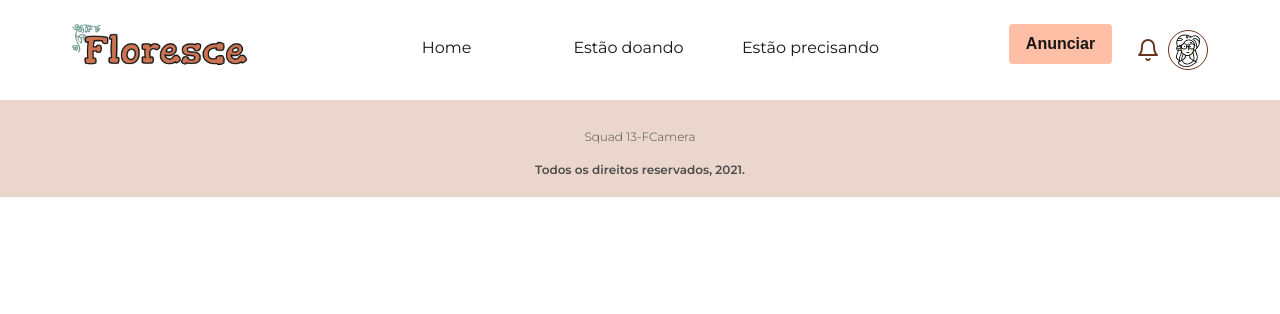
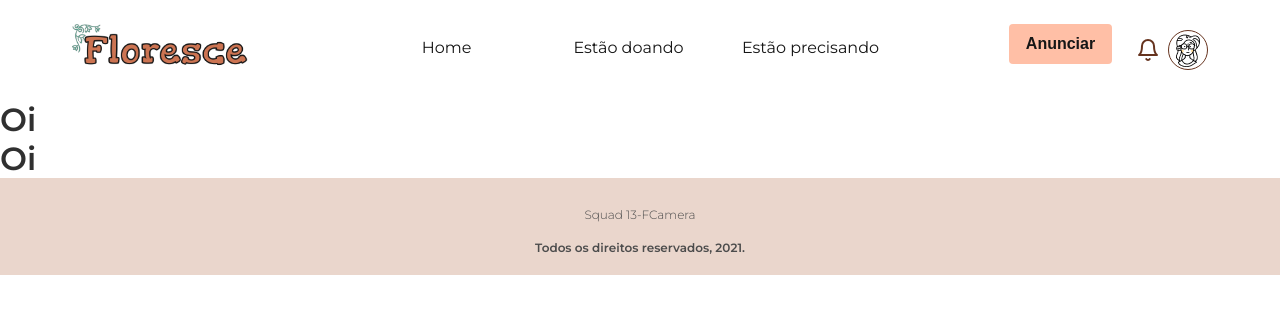
Before and after one commit to FCamara-Squad13/Mobile, a React (Create React App) app: page /publicado in a window 1280 px wide. Shown: the top 314 px of the page. Built offline with nearby package versions, Linux system fonts and the light colour scheme.

Commit message:
Create page AnuncioPublicado and add it to routes

```diff
--- /dev/null
+++ b/src/pages/AnuncioPublicado/index.tsx
@@ -0,0 +1,12 @@
+import React from "react";
+
+const AnuncioPublicado: React.FC = () => {
+  return (
+    <div>
+      <h1>Oi</h1>
+      <h1>Oi</h1>
+    </div>
+  );
+};
+
+export default AnuncioPublicado;
--- a/src/routes/index.tsx
+++ b/src/routes/index.tsx
@@ -13,6 +13,7 @@ import Footer from "../components/Footer";
 import Detalhes from "../pages/Detalhes";
 import NovaDoacao from "../pages/NovaDoacao";
 import NovoPedido from "../pages/NovoPedido/NovoPedido";
+import AnuncioPublicado from "../pages/AnuncioPublicado";
 
 const Routes: React.FC = () => (
   <>
@@ -28,6 +29,7 @@ const Routes: React.FC = () => (
       <Route path="/detalhes" component={Detalhes} />
       <Route path="/nova-doacao" component={NovaDoacao} />
       <Route path="/novo-pedido" component={NovoPedido} />
+      <Route path="/publicado" component={AnuncioPublicado} />
     </Switch>
     <Footer />
   </>
```
